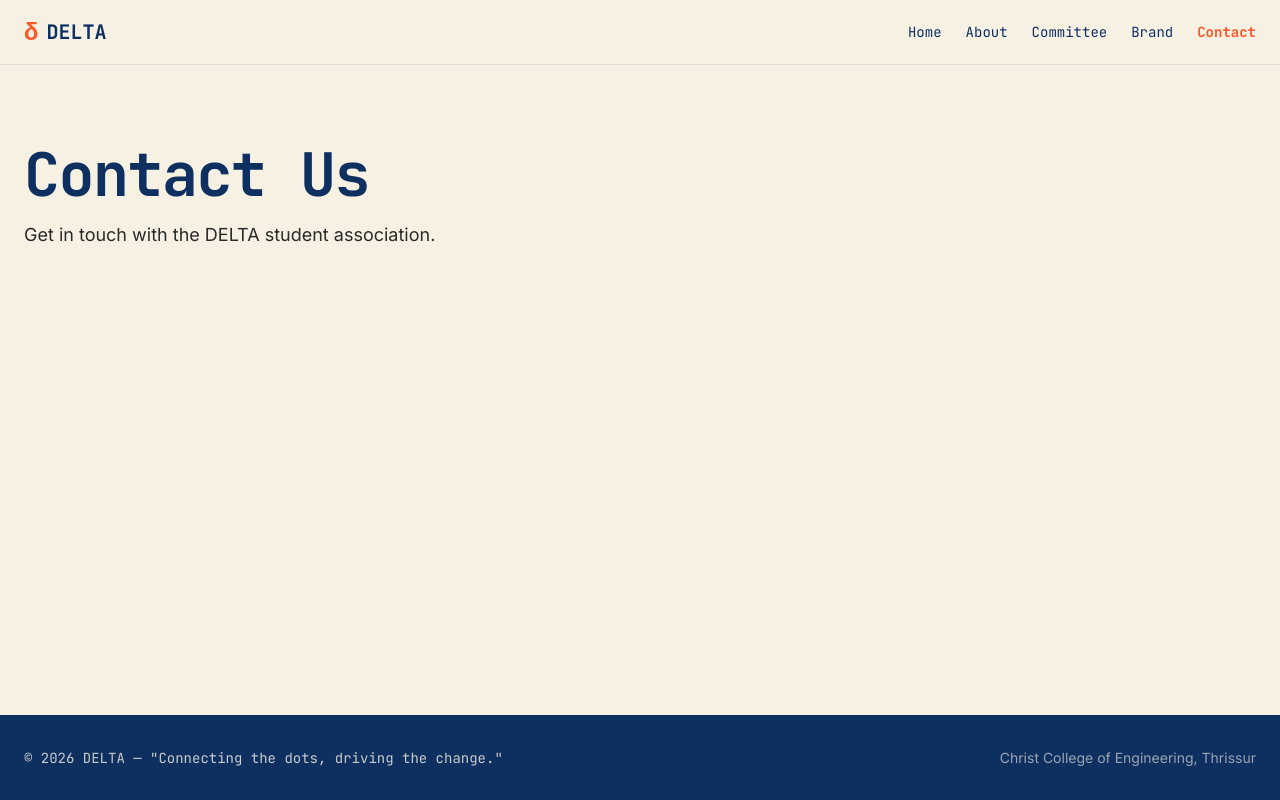
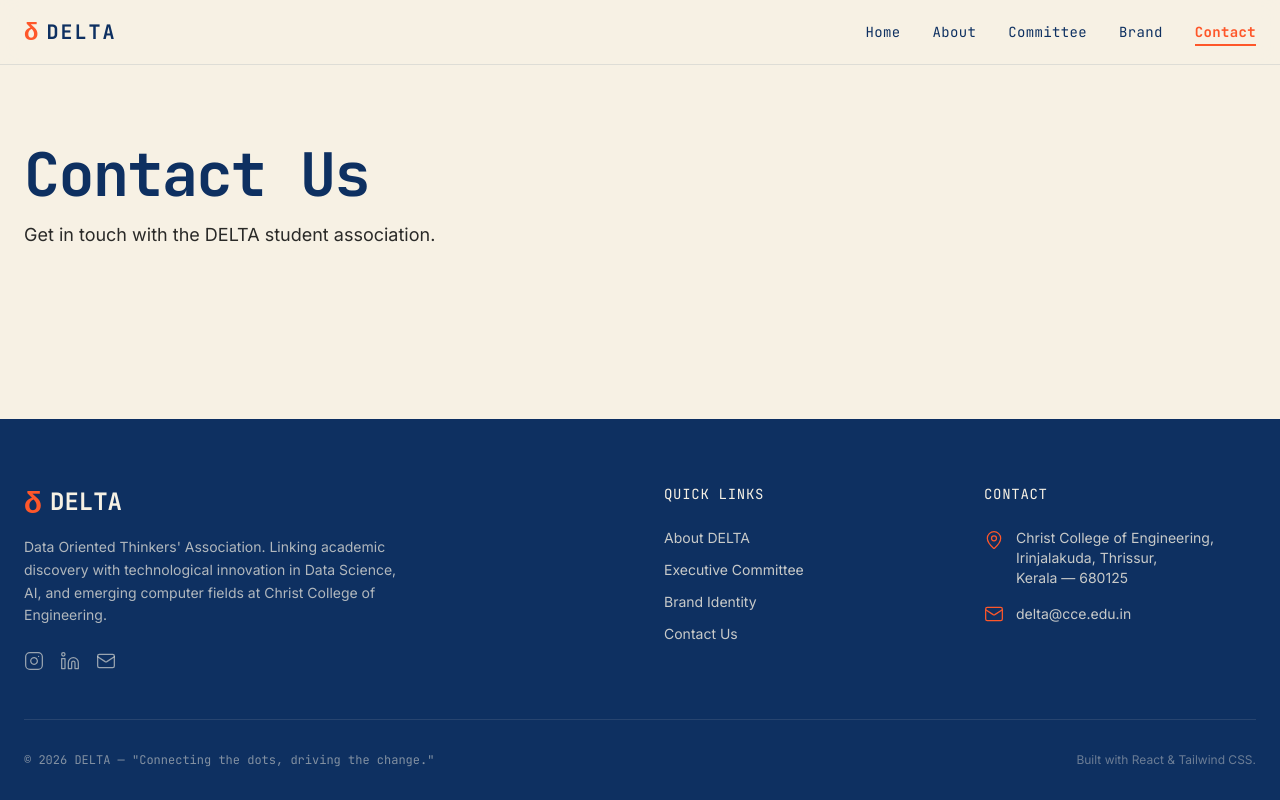
Before and after one commit to DELTACCE/website-deltacce, a React (Create React App) app in the folder frontend/: page /contact in a window 1280 px wide. Built offline with nearby package versions, Linux system fonts and the light colour scheme.

Commit message:
Completed: Shared Layout Components (Navbar & Footer)

```diff
--- a/frontend/package.json
+++ b/frontend/package.json
@@ -9,7 +9,7 @@
     "@testing-library/user-event": "^13.5.0",
     "autoprefixer": "^10.5.4",
     "framer-motion": "^12.42.2",
-    "lucide-react": "^1.25.0",
+    "lucide-react": "0.469.0",
     "postcss": "^8.5.19",
     "react": "^19.2.7",
     "react-dom": "^19.2.7",
--- a/frontend/src/components/Footer.jsx
+++ b/frontend/src/components/Footer.jsx
@@ -1,11 +1,109 @@
 import React from 'react';
+import { Link } from 'react-router-dom';
+import { Instagram, Linkedin, Mail, MapPin } from 'lucide-react';
 
 export default function Footer() {
   return (
-    <footer className="bg-indigo text-paper py-8 px-6 text-center font-body border-t border-indigo/20">
-      <div className="max-w-7xl mx-auto flex flex-col md:flex-row justify-between items-center gap-4 text-sm">
-        <p className="font-heading text-paper/80">© 2026 DELTA — "Connecting the dots, driving the change."</p>
-        <p className="text-paper/60">Christ College of Engineering, Thrissur</p>
+    <footer className="bg-indigo text-paper/80 pt-16 pb-8 px-6 border-t border-indigo/20">
+      <div className="max-w-7xl mx-auto grid grid-cols-1 md:grid-cols-4 gap-12 mb-12">
+        {/* Brand narrative block */}
+        <div className="md:col-span-2 flex flex-col justify-between">
+          <div>
+            <Link to="/" className="text-2xl font-bold font-heading text-paper flex items-center gap-2 mb-4 select-none">
+              <span className="text-3xl text-signal font-extrabold">δ</span> DELTA
+            </Link>
+            <p className="font-body text-sm max-w-sm leading-relaxed text-paper/70">
+              Data Oriented Thinkers' Association. Linking academic discovery with technological innovation in Data Science, AI, and emerging computer fields at Christ College of Engineering.
+            </p>
+          </div>
+          <div className="flex gap-4 mt-6">
+            <a
+              href="https://instagram.com"
+              target="_blank"
+              rel="noopener noreferrer"
+              className="text-paper/60 hover:text-signal transition-colors duration-300"
+              aria-label="Instagram"
+            >
+              <Instagram strokeWidth={1.5} className="w-5 h-5" />
+            </a>
+            <a
+              href="https://linkedin.com"
+              target="_blank"
+              rel="noopener noreferrer"
+              className="text-paper/60 hover:text-signal transition-colors duration-300"
+              aria-label="LinkedIn"
+            >
+              <Linkedin strokeWidth={1.5} className="w-5 h-5" />
+            </a>
+            <a
+              href="mailto:delta@cce.edu.in"
+              className="text-paper/60 hover:text-signal transition-colors duration-300"
+              aria-label="Email"
+            >
+              <Mail strokeWidth={1.5} className="w-5 h-5" />
+            </a>
+          </div>
+        </div>
+
+        {/* Quick Links */}
+        <div>
+          <h4 className="font-heading text-sm text-paper tracking-wider uppercase mb-6">Quick Links</h4>
+          <ul className="space-y-3 font-body text-sm">
+            <li>
+              <Link to="/about" className="hover:text-signal transition-colors duration-300">
+                About DELTA
+              </Link>
+            </li>
+            <li>
+              <Link to="/committee" className="hover:text-signal transition-colors duration-300">
+                Executive Committee
+              </Link>
+            </li>
+            <li>
+              <Link to="/brand" className="hover:text-signal transition-colors duration-300">
+                Brand Identity
+              </Link>
+            </li>
+            <li>
+              <Link to="/contact" className="hover:text-signal transition-colors duration-300">
+                Contact Us
+              </Link>
+            </li>
+          </ul>
+        </div>
+
+        {/* Address and Contact info */}
+        <div>
+          <h4 className="font-heading text-sm text-paper tracking-wider uppercase mb-6">Contact</h4>
+          <ul className="space-y-4 font-body text-sm">
+            <li className="flex items-start gap-3">
+              <MapPin strokeWidth={1.5} className="w-5 h-5 text-signal shrink-0 mt-0.5" />
+              <span>
+                Christ College of Engineering,
+                <br />
+                Irinjalakuda, Thrissur,
+                <br />
+                Kerala — 680125
+              </span>
+            </li>
+            <li className="flex items-center gap-3">
+              <Mail strokeWidth={1.5} className="w-5 h-5 text-signal shrink-0" />
+              <a href="mailto:delta@cce.edu.in" className="hover:text-signal transition-colors duration-300">
+                delta@cce.edu.in
+              </a>
+            </li>
+          </ul>
+        </div>
+      </div>
+
+      {/* Footer Bottom */}
+      <div className="max-w-7xl mx-auto pt-8 border-t border-paper/10 flex flex-col md:flex-row justify-between items-center gap-4 text-xs">
+        <p className="font-heading text-paper/50">
+          © 2026 DELTA — "Connecting the dots, driving the change."
+        </p>
+        <p className="font-body text-paper/40">
+          Built with React & Tailwind CSS.
+        </p>
       </div>
     </footer>
   );
--- a/frontend/src/components/Navbar.jsx
+++ b/frontend/src/components/Navbar.jsx
@@ -1,21 +1,122 @@
-import React from 'react';
-import { Link, NavLink } from 'react-router-dom';
+import React, { useState, useEffect } from 'react';
+import { Link, NavLink, useLocation } from 'react-router-dom';
+import { Menu, X } from 'lucide-react';
+import { motion, AnimatePresence } from 'framer-motion';
 
 export default function Navbar() {
+  const [isOpen, setIsOpen] = useState(false);
+  const location = useLocation();
+
+  // Close mobile menu on path changes
+  useEffect(() => {
+    setIsOpen(false);
+  }, [location]);
+
+  // Prevent scroll when mobile menu is open
+  useEffect(() => {
+    if (isOpen) {
+      document.body.style.overflow = 'hidden';
+    } else {
+      document.body.style.overflow = '';
+    }
+    return () => {
+      document.body.style.overflow = '';
+    };
+  }, [isOpen]);
+
+  const navLinks = [
+    { name: 'Home', path: '/' },
+    { name: 'About', path: '/about' },
+    { name: 'Committee', path: '/committee' },
+    { name: 'Brand', path: '/brand' },
+    { name: 'Contact', path: '/contact' },
+  ];
+
   return (
-    <nav className="sticky top-0 z-50 bg-paper/85 backdrop-blur-md border-b border-indigo/10 py-4 px-6 font-heading">
+    <nav className="sticky top-0 z-50 bg-paper/90 backdrop-blur-md border-b border-indigo/10 py-4 px-6 font-heading">
       <div className="max-w-7xl mx-auto flex justify-between items-center">
-        <Link to="/" className="text-xl font-bold text-indigo flex items-center gap-2">
-          <span className="text-2xl text-signal">δ</span> DELTA
+        {/* Logo */}
+        <Link to="/" className="text-xl font-bold text-indigo flex items-center gap-2 group select-none">
+          <span className="text-2xl text-signal font-extrabold transition-transform duration-300 group-hover:rotate-12">
+            δ
+          </span>
+          <span className="tracking-widest text-indigo group-hover:text-signal transition-colors duration-300">DELTA</span>
         </Link>
-        <div className="flex gap-6 text-sm">
-          <NavLink to="/" className={({ isActive }) => isActive ? "text-signal font-bold" : "text-indigo hover:text-signal transition-colors"}>Home</NavLink>
-          <NavLink to="/about" className={({ isActive }) => isActive ? "text-signal font-bold" : "text-indigo hover:text-signal transition-colors"}>About</NavLink>
-          <NavLink to="/committee" className={({ isActive }) => isActive ? "text-signal font-bold" : "text-indigo hover:text-signal transition-colors"}>Committee</NavLink>
-          <NavLink to="/brand" className={({ isActive }) => isActive ? "text-signal font-bold" : "text-indigo hover:text-signal transition-colors"}>Brand</NavLink>
-          <NavLink to="/contact" className={({ isActive }) => isActive ? "text-signal font-bold" : "text-indigo hover:text-signal transition-colors"}>Contact</NavLink>
+
+        {/* Desktop Navigation */}
+        <div className="hidden md:flex items-center gap-8 text-sm">
+          {navLinks.map((link) => (
+            <NavLink
+              key={link.path}
+              to={link.path}
+              className={({ isActive }) =>
+                `relative py-1 transition-colors duration-300 hover:text-signal tracking-wide ${
+                  isActive ? 'text-signal font-semibold' : 'text-indigo'
+                }`
+              }
+            >
+              {({ isActive }) => (
+                <>
+                  {link.name}
+                  {isActive && (
+                    <motion.span
+                      layoutId="activeNavLine"
+                      className="absolute bottom-0 left-0 w-full h-0.5 bg-signal"
+                      transition={{ type: 'spring', stiffness: 380, damping: 30 }}
+                    />
+                  )}
+                </>
+              )}
+            </NavLink>
+          ))}
         </div>
+
+        {/* Mobile Hamburger Button */}
+        <button
+          onClick={() => setIsOpen(!isOpen)}
+          className="md:hidden text-indigo hover:text-signal p-1 focus:outline-none transition-colors duration-300 z-50"
+          aria-label={isOpen ? 'Close menu' : 'Open menu'}
+        >
+          {isOpen ? (
+            <X strokeWidth={1.5} className="w-6 h-6" />
+          ) : (
+            <Menu strokeWidth={1.5} className="w-6 h-6" />
+          )}
+        </button>
       </div>
+
+      {/* Mobile Navigation Drawer */}
+      <AnimatePresence>
+        {isOpen && (
+          <motion.div
+            initial={{ opacity: 0, y: -10 }}
+            animate={{ opacity: 1, y: 0 }}
+            exit={{ opacity: 0, y: -10 }}
+            transition={{ duration: 0.2, ease: 'easeInOut' }}
+            className="fixed inset-x-0 top-[61px] bottom-0 bg-paper/98 backdrop-blur-lg z-40 md:hidden flex flex-col justify-start pt-12 px-8 gap-6 border-t border-indigo/5"
+          >
+            {navLinks.map((link, idx) => (
+              <motion.div
+                initial={{ opacity: 0, x: -10 }}
+                animate={{ opacity: 1, x: 0 }}
+                transition={{ delay: idx * 0.05 }}
+                key={link.path}
+              >
+                <NavLink
+                  to={link.path}
+                  className={({ isActive }) =>
+                    `text-2xl tracking-wide ${
+                      isActive ? 'text-signal font-bold' : 'text-indigo'
+                    }`
+                  }
+                >
+                  {link.name}
+                </NavLink>
+              </motion.div>
+            ))}
+          </motion.div>
+        )}
+      </AnimatePresence>
     </nav>
   );
 }
```
Also changed, not shown: 1 other file (tests, documents, lock files or other folders).
